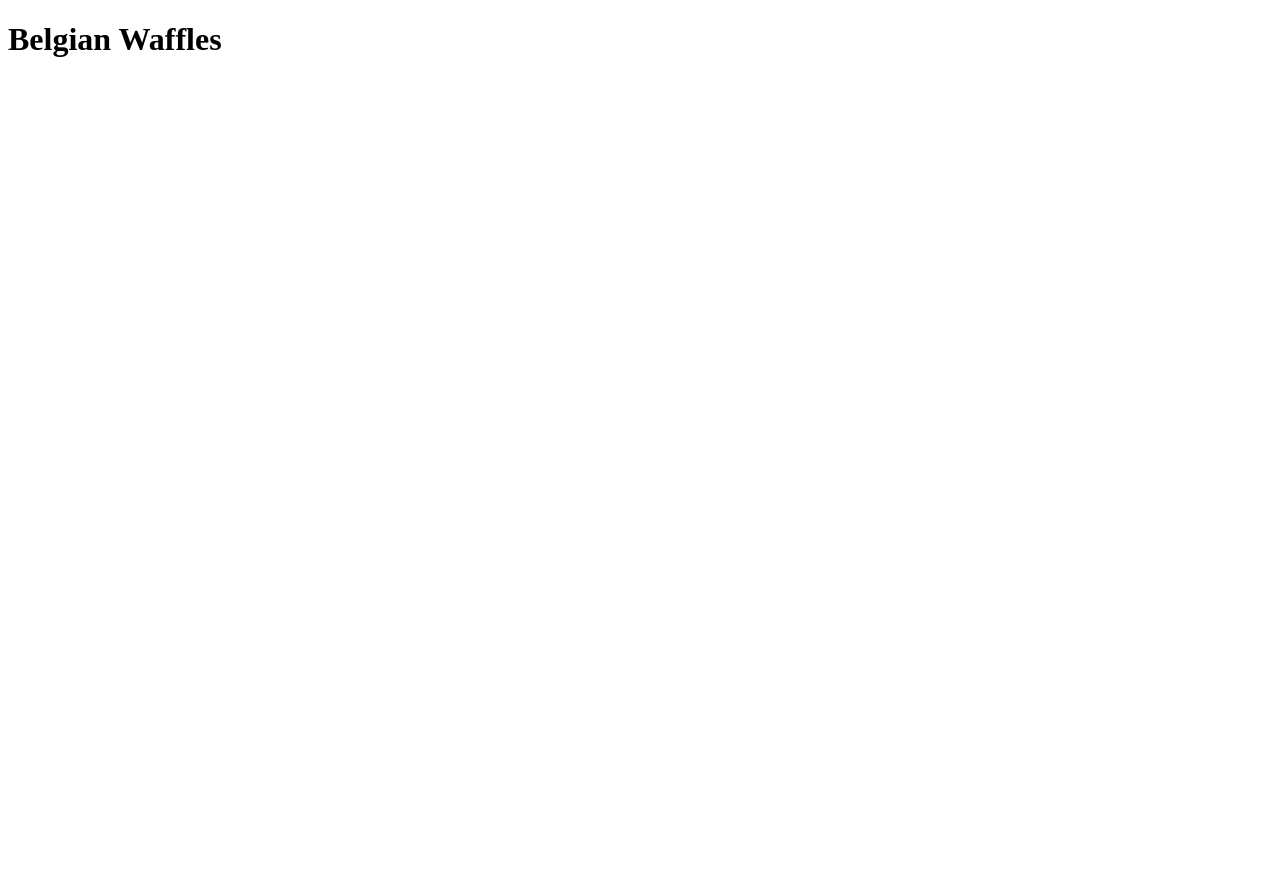
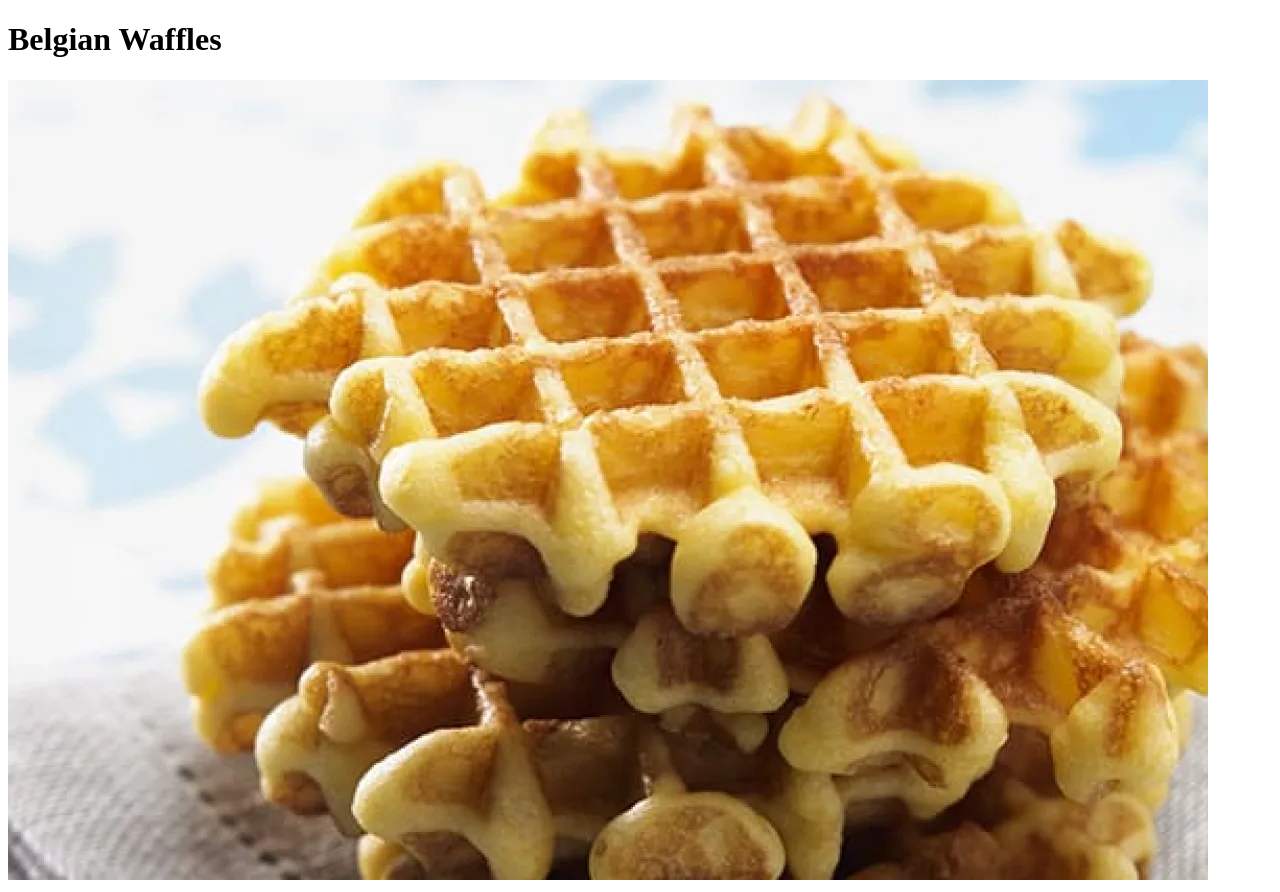
Before and after one commit to phillipsaur/odin-recipes, a plain HTML site: page recipes/belgianwaffles.html in a window 1280 px wide. Before the commit the page ends 800 px from the top, so only its background shows below. Drawn offline with Linux system fonts and the light colour scheme.

Commit message:
Added image to belgianwaffles.html and fixed spacing in index.html

```diff
--- a/recipes/belgianwaffles.html
+++ b/recipes/belgianwaffles.html
@@ -8,5 +8,6 @@
 
     <body>
         <h1>Belgian Waffles</h1>
+        <img src="./img/belgianwaffle.jpg">
     </body>
 </html>
```
Also changed, not shown: index.html (+1 -0 lines), recipes/img/belgianwaffle.jpg (added).
